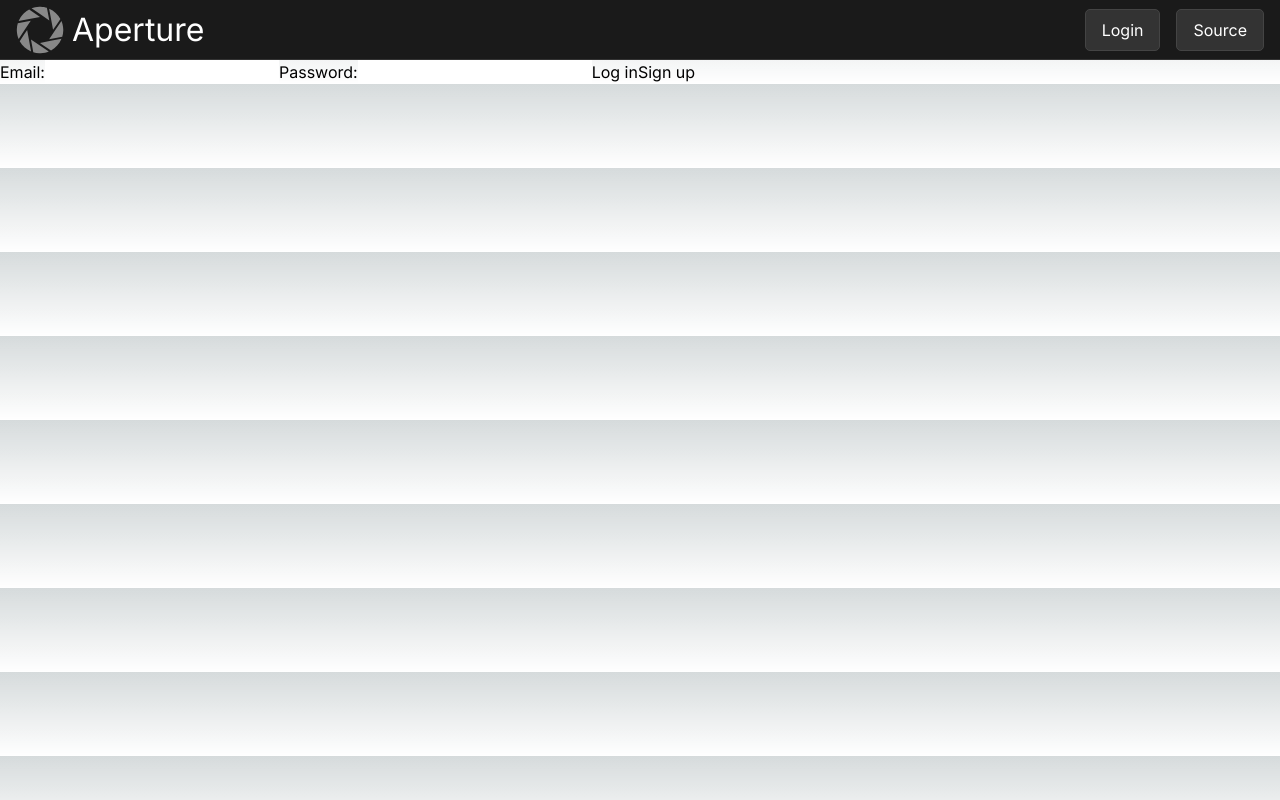
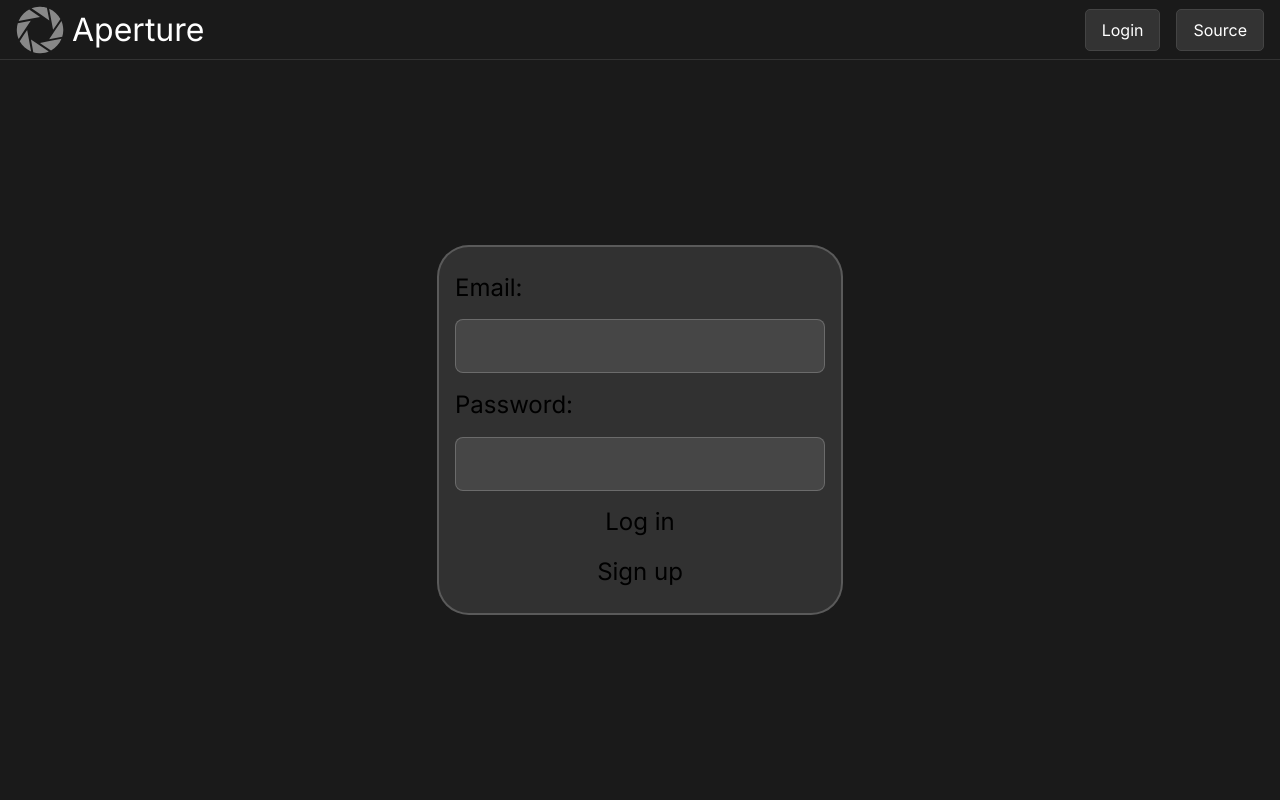
Before and after one commit to TheBlueRuby/aperture-photos, a Next.js app: page /login in a window 1280 px wide. Built offline with nearby package versions, Linux system fonts and the light colour scheme; no server answers.

Commit message:
touched up some styling

```diff
--- a/src/app/login/page.tsx
+++ b/src/app/login/page.tsx
@@ -1,8 +1,10 @@
-import { login, signup } from './actions'
+import { login, signup } from "./actions";
+import styles from "./styles.module.css";
 
 export default function LoginPage() {
 	return (
-    <form>
+		<div className={styles.formContainer}>
+			<form className={styles.loginForm}>
 				<label htmlFor="email">Email:</label>
 				<input id="email" name="email" type="email" required />
 				<label htmlFor="password">Password:</label>
@@ -10,5 +12,6 @@ export default function LoginPage() {
 				<button formAction={login}>Log in</button>
 				<button formAction={signup}>Sign up</button>
 			</form>
-  )
+		</div>
+	);
 }
--- /dev/null
+++ b/src/app/login/styles.module.css
@@ -0,0 +1,31 @@
+.loginForm {
+	display: flex;
+	flex-direction: column;
+	place-content: space-around;
+	height: 50%;
+	width: max-content;
+	padding: 1rem;
+	border-radius: 2rem;
+	border: 2px solid rgba(255, 255, 255, 0.2);
+	background-color: rgba(255, 255, 255, 0.1);
+	font-size: x-large;
+}
+
+.loginForm > input {
+	padding: 0.5rem;
+	border-radius: 0.5rem;
+	border: 1px solid rgba(255, 255, 255, 0.2);
+	background-color: rgba(255, 255, 255, 0.1);
+	color: white;
+	font-size: x-large;
+}
+
+.formContainer {
+	display: flex;
+	flex-direction: column;
+	align-items: center;
+	justify-content: center;
+	height: 92.5vh;
+	width: 100vw;
+	background-color: #1a1a1a;
+}
--- a/src/app/upload/page.tsx
+++ b/src/app/upload/page.tsx
@@ -1,10 +1,21 @@
 import styles from "./styles.module.css";
 import UploadArea from "./UploadArea";
 
+import { createClient } from "@/supabase/server";
+
+const supabase = createClient();
+
 export default async function Page() {
+	const { data, error } = await supabase.auth.getUser();
 	return (
 		<div className={styles.uploadContainer}>
-			<UploadArea />
+			{error || !data?.user ? (
+				<a href="/login" className={styles.button}>
+					Login
+				</a>
+			) : (
+				<UploadArea />
+			)}
 		</div>
 	);
 }
```
Also changed, not shown: src/app/upload/styles.module.css (+9 -0 lines). Lines whose indentation alone changed are shown as unchanged.
